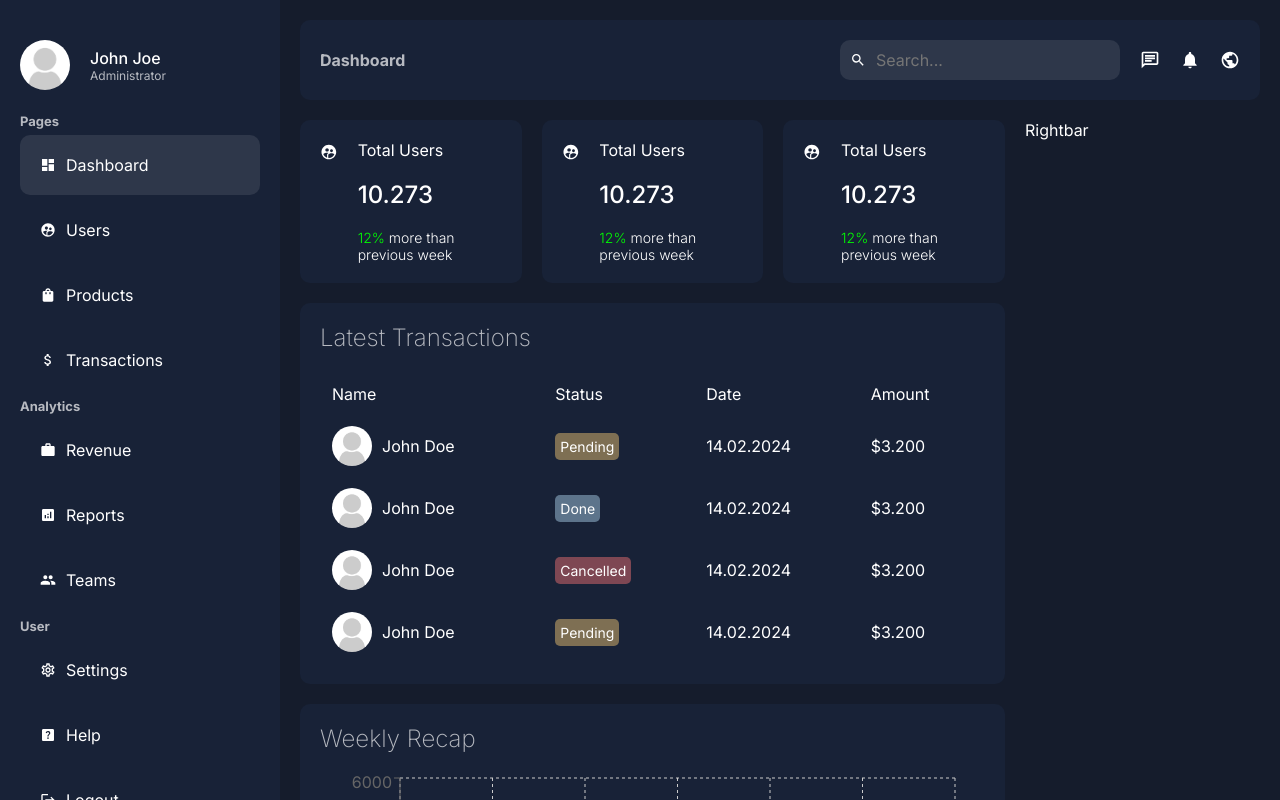
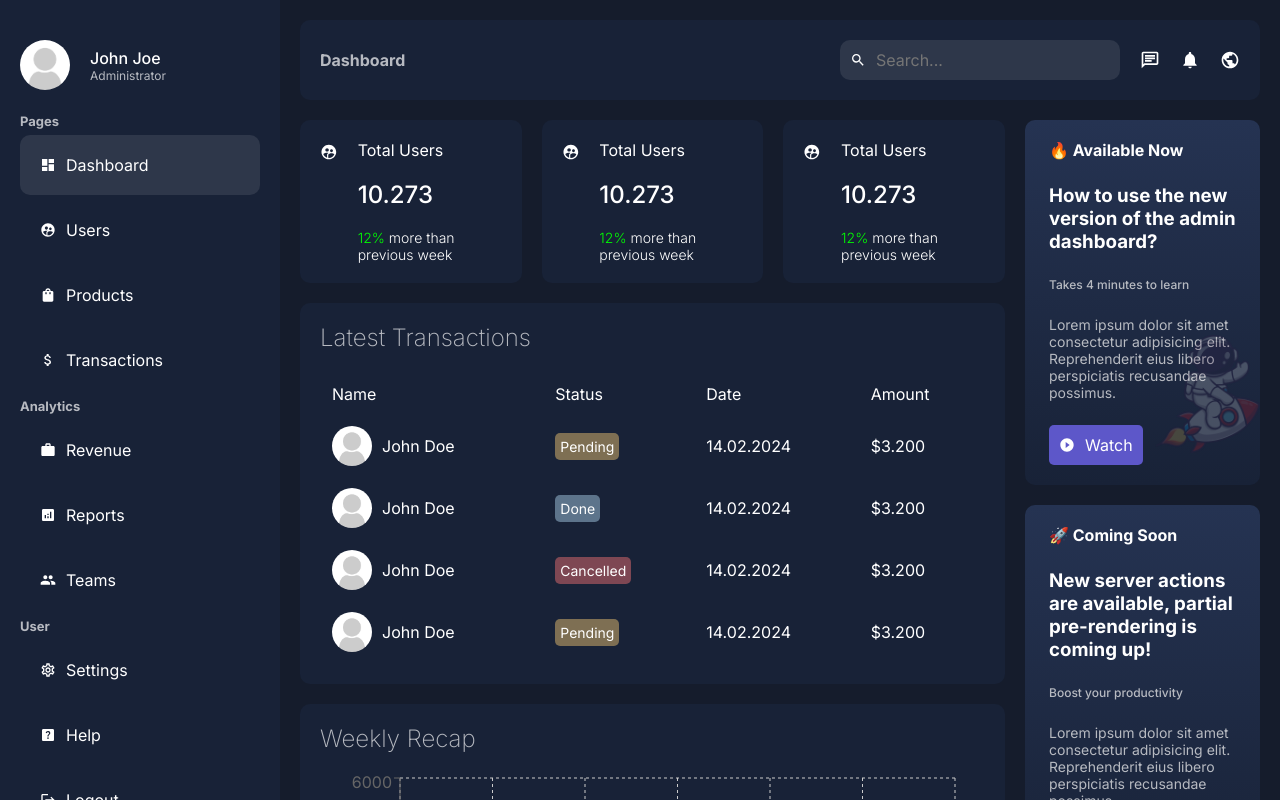
Before and after one commit to DmitriyYaroshchuk/admin-dashboard, a Next.js app: page /dashboard in a window 1280 px wide. Shown: the top 800 px of the page. Built offline with nearby package versions, Linux system fonts and the light colour scheme.

Commit message:
feat: add rightbar with promo cards

```diff
--- a/app/components/dashboard/rightbar/rightbar.jsx
+++ b/app/components/dashboard/rightbar/rightbar.jsx
@@ -1,4 +1,55 @@
+import Image from 'next/image';
+import classes from './rightbar.module.css';
+import { MdPlayCircleFilled, MdReadMore } from 'react-icons/md';
+
 function Rightbar() {
-  return <div>Rightbar</div>;
+  return (
+    <div className={classes.container}>
+      <div className={classes.item}>
+        <div className={classes.bgContainer}>
+          <Image
+            className={classes.bg}
+            src="/astronaut.png"
+            alt=""
+            fill
+            sizes="150px"
+          />
+        </div>
+        <div className={classes.text}>
+          <span className={classes.notification}>🔥 Available Now</span>
+          <h3 className={classes.title}>
+            How to use the new version of the admin dashboard?
+          </h3>
+          <span className={classes.subtitle}>Takes 4 minutes to learn</span>
+          <p className={classes.desc}>
+            Lorem ipsum dolor sit amet consectetur adipisicing elit.
+            Reprehenderit eius libero perspiciatis recusandae possimus.
+          </p>
+          <button className={classes.button}>
+            <MdPlayCircleFilled />
+            Watch
+          </button>
+        </div>
+      </div>
+      <div className={classes.item}>
+        <div className={classes.text}>
+          <span className={classes.notification}>🚀 Coming Soon</span>
+          <h3 className={classes.title}>
+            New server actions are available, partial pre-rendering is coming
+            up!
+          </h3>
+          <span className={classes.subtitle}>Boost your productivity</span>
+          <p className={classes.desc}>
+            Lorem ipsum dolor sit amet consectetur adipisicing elit.
+            Reprehenderit eius libero perspiciatis recusandae possimus.
+          </p>
+          <button className={classes.button}>
+            <MdReadMore />
+            Learn
+          </button>
+        </div>
+      </div>
+    </div>
+  );
 }
 export default Rightbar;
--- a/app/components/dashboard/rightbar/rightbar.module.css
+++ b/app/components/dashboard/rightbar/rightbar.module.css
@@ -0,0 +1,59 @@
+.container {
+  position: sticky;
+  top: 40px;
+}
+
+.item {
+  background: linear-gradient(to top, var(--bgSoft), #253352);
+  padding: 20px 24px;
+  border-radius: 10px;
+  margin-bottom: 20px;
+  position: relative;
+}
+
+.bgContainer {
+  position: absolute;
+  right: 0;
+  bottom: 0;
+  width: 50%;
+  height: 50%;
+}
+
+.bg {
+  object-fit: contain;
+  opacity: 0.2;
+}
+
+.text {
+  display: flex;
+  flex-direction: column;
+  gap: 24px;
+}
+
+.notification {
+  font-weight: bold;
+}
+
+.subtitle {
+  color: var(--textSoft);
+  font-weight: 500;
+  font-size: 12px;
+}
+
+.desc {
+  color: var(--textSoft);
+  font-size: 14px;
+}
+
+.button {
+  padding: 10px;
+  display: flex;
+  align-items: center;
+  gap: 10px;
+  width: max-content;
+  background-color: #5d57c9;
+  color: var(--text);
+  border: none;
+  border-radius: 5px;
+  cursor: pointer;
+}
```
